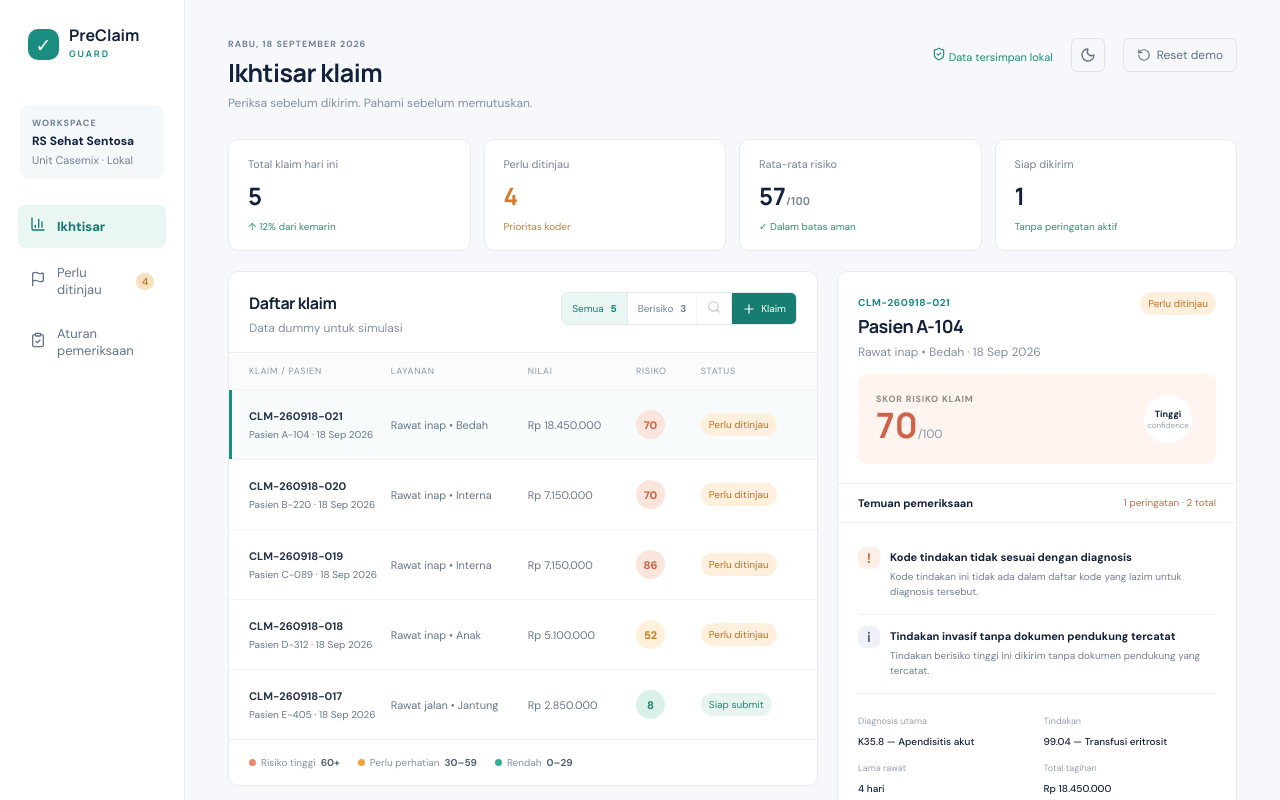
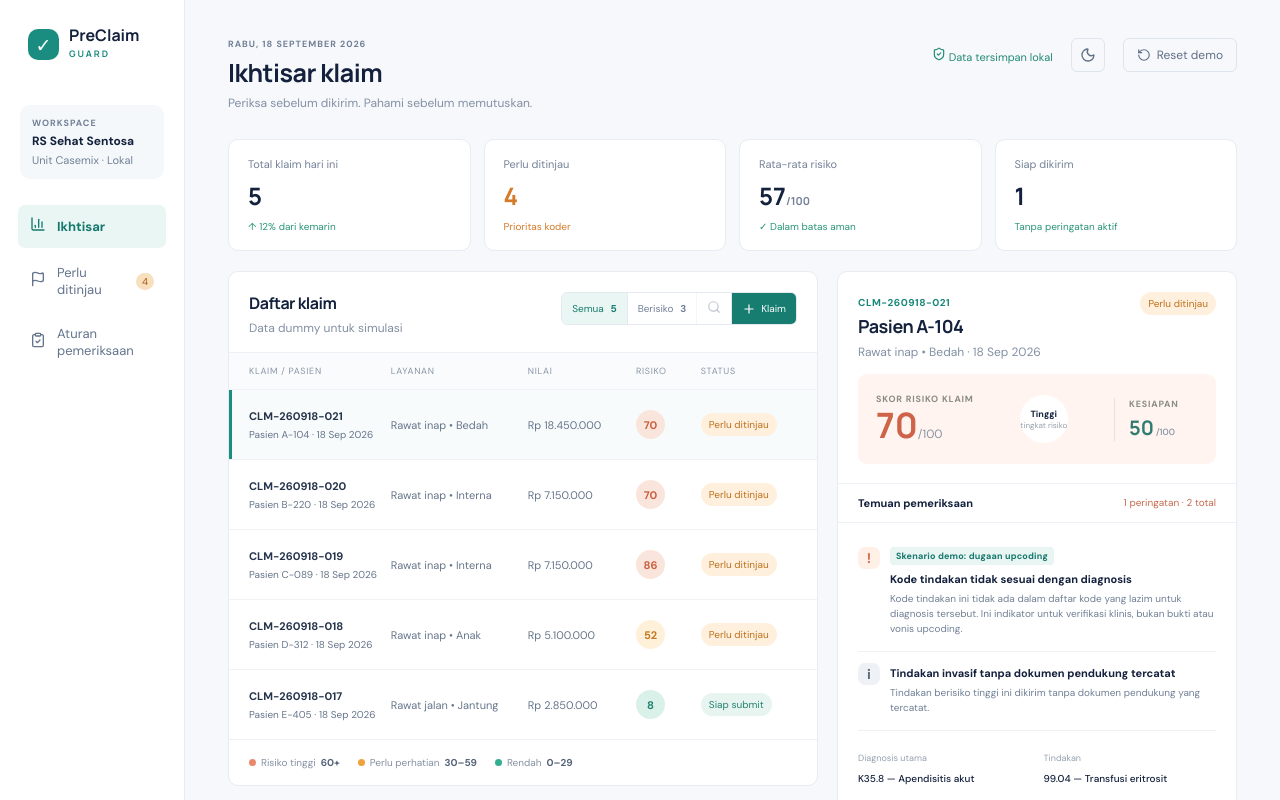
Before and after one commit to jaweed3/healthkathon-preclaim, a React (Vite) app in the folder app/: page / in a window 1280 px wide. Shown: the top 800 px of the page. Built offline with nearby package versions, Linux system fonts and the light colour scheme.

Commit message:
feat(app): show revision recheck before and after

```diff
--- a/app/src/App.tsx
+++ b/app/src/App.tsx
@@ -7,6 +7,7 @@ import {
   evaluateAll,
   initialFlags,
   knownDiagnoses,
+  readinessFor,
   recomputeRule,
   replaceFlagsForRule,
   scoreFor,
@@ -152,6 +153,7 @@ export default function App() {
       ...withCode,
       flags,
       score,
+      readiness: readinessFor(flags),
       status: statusFor(score, flags),
     }
 
@@ -164,6 +166,10 @@ export default function App() {
       evidence: input.evidence,
       previousScore: selected.score,
       newScore: score,
+      previousReadiness: selected.readiness,
+      newReadiness: readinessFor(flags),
+      previousFindings: selected.flags,
+      newFindings: flags,
     })
 
     setClaims((cs) => cs.map((c) => (c.id === updated.id ? updated : c)))
--- a/app/src/components/ClaimDetail.tsx
+++ b/app/src/components/ClaimDetail.tsx
@@ -1,6 +1,7 @@
 import type { CSSProperties } from 'react'
 import { CLAIM_STATUS, REVIEW_THRESHOLD, scoreTone, type AuditEvent, type Claim } from '@preclaim/core'
 import RevisionModal from './RevisionModal'
+import RecheckPanel from './RecheckPanel'
 import StatusBadge from './StatusBadge'
 
 type Props = {
@@ -27,11 +28,16 @@ const stamp = (at: string) => new Date(at).toLocaleString('id-ID')
 
 /** Why a rule fired, in the coder's language rather than the engine's. */
 const RULE_BLURB: Record<string, string> = {
-  'dx-procedure': 'Kode tindakan ini tidak ada dalam daftar kode yang lazim untuk diagnosis tersebut.',
+  'dx-procedure': 'Kode tindakan ini tidak ada dalam daftar kode yang lazim untuk diagnosis tersebut. Ini indikator untuk verifikasi klinis, bukan bukti atau vonis upcoding.',
   'length-of-stay': 'Lama rawat lebih panjang dari pola yang biasa untuk diagnosis ini di fasilitas.',
   'missing-evidence': 'Tindakan berisiko tinggi ini dikirim tanpa dokumen pendukung yang tercatat.',
   similarity:
-    'Diagnosis, tindakan, dan lama rawat mirip dengan klaim lain. Periksa kemungkinan klaim tertukar.',
+    'Diagnosis, tindakan, dan lama rawat mirip dengan klaim lain. Kemiripan adalah sinyal untuk memeriksa kemungkinan copy-paste atau klaim tertukar, bukan bukti.',
+}
+
+const DEMO_CASE: Record<string, string> = {
+  'dx-procedure': 'Skenario demo: dugaan upcoding',
+  similarity: 'Skenario demo: indikasi copy-paste',
 }
 
 export default function ClaimDetail(props: Props) {
@@ -62,8 +68,12 @@ export default function ClaimDetail(props: Props) {
         <div className="score-ring">
           <div style={{ '--score': `${claim.score * 3.6}deg` } as CSSProperties}>
             <b>{claim.score < 30 ? 'Aman' : claim.score < REVIEW_THRESHOLD ? 'Perhatian' : 'Tinggi'}</b>
-            <small>confidence</small>
+            <small>tingkat risiko</small>
           </div>
+        </div>
+        <div className="readiness-card">
+          <span>KESIAPAN</span>
+          <b>{claim.readiness}<small>/100</small></b>
         </div>
       </div>
 
@@ -85,6 +95,7 @@ export default function ClaimDetail(props: Props) {
             <div className={`flag ${f.severity}`} key={`${f.ruleId}-${f.message}`}>
               <div className="flag-icon">{f.severity === 'warn' ? '!' : 'i'}</div>
               <div>
+                {DEMO_CASE[f.ruleId] && <span className="demo-case">{DEMO_CASE[f.ruleId]}</span>}
                 <b>{f.message}</b>
                 <p>{RULE_BLURB[f.ruleId] ?? 'Ditemukan oleh pemeriksaan otomatis.'}</p>
               </div>
@@ -131,6 +142,16 @@ export default function ClaimDetail(props: Props) {
                   <div className="audit-change">
                     {event.from} <i>→</i> {event.to}
                   </div>
+                  {event.previousFindings && event.newFindings && (
+                    <RecheckPanel
+                      previousScore={event.previousScore}
+                      newScore={event.newScore}
+                      previousReadiness={event.previousReadiness}
+                      newReadiness={event.newReadiness}
+                      previousFindings={event.previousFindings}
+                      newFindings={event.newFindings}
+                    />
+                  )}
                   <p>{event.reason}</p>
                   <span className={event.evidence ? 'audit-evidence yes' : 'audit-evidence no'}>
                     {event.evidence ? '✓ evidence diperiksa' : '⚠ tanpa evidence'}
--- /dev/null
+++ b/app/src/components/RecheckPanel.tsx
@@ -0,0 +1,57 @@
+import type { Flag } from '@preclaim/core'
+
+type Props = {
+  previousScore: number
+  newScore: number
+  previousReadiness?: number
+  newReadiness?: number
+  previousFindings: Flag[]
+  newFindings: Flag[]
+}
+
+function findingKey(finding: Flag): string {
+  return `${finding.ruleId}:${finding.message}`
+}
+
+export default function RecheckPanel({
+  previousScore,
+  newScore,
+  previousReadiness,
+  newReadiness,
+  previousFindings,
+  newFindings,
+}: Props) {
+  const activeKeys = new Set(newFindings.map(findingKey))
+  const completed = previousFindings.filter((finding) => !activeKeys.has(findingKey(finding)))
+
+  return (
+    <section className="recheck-panel" aria-label="Hasil pemeriksaan ulang">
+      <div className="recheck-heading">
+        <b>Pemeriksaan ulang</b>
+        <span>Perubahan dari revisi kode</span>
+      </div>
+      <div className="recheck-scores">
+        <span>Risiko <b>{previousScore} → {newScore}</b></span>
+        {previousReadiness !== undefined && newReadiness !== undefined && (
+          <span>Kesiapan <b>{previousReadiness} → {newReadiness}</b></span>
+        )}
+      </div>
+      <div className="recheck-findings">
+        <div>
+          <b>Selesai ({completed.length})</b>
+          {completed.map((finding) => (
+            <span className="finding-done" key={findingKey(finding)}>✓ {finding.message}</span>
+          ))}
+          {completed.length === 0 && <span>Tidak ada temuan yang selesai.</span>}
+        </div>
+        <div>
+          <b>Tersisa ({newFindings.length})</b>
+          {newFindings.map((finding) => (
+            <span key={findingKey(finding)}>• {finding.message}</span>
+          ))}
+          {newFindings.length === 0 && <span>Tidak ada temuan aktif.</span>}
+        </div>
+      </div>
+    </section>
+  )
+}
--- a/app/src/styles.css
+++ b/app/src/styles.css
@@ -528,6 +528,28 @@ h2 {
   font-size: 8px;
   color: #97a0ab;
 }
+.readiness-card {
+  min-width: 84px;
+  padding-left: 14px;
+  border-left: 1px solid #eadfd9;
+  display: grid;
+  gap: 4px;
+}
+.readiness-card span,
+.readiness-card small {
+  color: #8290a0;
+  font-size: 9px;
+}
+.readiness-card b {
+  font-family: Manrope, sans-serif;
+  font-size: 20px;
+  color: #317c70;
+}
+.readiness-card small {
+  margin-left: 2px;
+  font-family: 'DM Sans', sans-serif;
+  font-weight: 500;
+}
 .section-title {
   border-top: 1px solid #edf0f4;
   border-bottom: 1px solid #edf0f4;
@@ -564,6 +586,21 @@ h2 {
 }
 .flag b {
   font-size: 11px;
+}
+.demo-case {
+  display: table;
+  margin-bottom: 4px;
+  padding: 3px 6px;
+  border-radius: 4px;
+  background: #e8f5f2;
+  color: #16776d;
+  font-size: 9px;
+  font-weight: 700;
+  letter-spacing: 0.02em;
+}
+.theme-dark .demo-case {
+  background: #203e3a;
+  color: #82d4c8;
 }
 .flag p {
   font-size: 10px;
@@ -1517,6 +1554,67 @@ button:disabled:hover {
   color: #b8c7d1;
 }
 .theme-dark .audit-entry p {
+  color: #9aabb8;
+}
+.recheck-panel {
+  margin: 10px 0;
+  padding: 12px;
+  border: 1px solid #dcebe7;
+  border-radius: 8px;
+  background: #f6fbf9;
+}
+.recheck-heading,
+.recheck-scores,
+.recheck-findings,
+.recheck-findings > div {
+  display: grid;
+  gap: 6px;
+}
+.recheck-heading span,
+.recheck-findings span {
+  color: #607086;
+  font-size: 11px;
+}
+.recheck-scores {
+  grid-template-columns: 1fr 1fr;
+  margin: 10px 0;
+}
+.recheck-scores span {
+  display: grid;
+  gap: 2px;
+  color: #718096;
+  font-size: 10px;
+}
+.recheck-scores b {
+  color: #217c6f;
+  font-size: 16px;
+}
+.recheck-findings {
+  grid-template-columns: 1fr 1fr;
+  padding-top: 9px;
+  border-top: 1px solid #dcebe7;
+}
+.finding-done {
+  color: #217c6f !important;
+}
+.theme-dark .readiness-card {
+  border-color: #3a4d5b;
+}
+.theme-dark .readiness-card b,
+.theme-dark .recheck-scores b,
+.theme-dark .finding-done {
+  color: #4ec3a3 !important;
+}
+.theme-dark .recheck-panel {
+  background: #172d2c;
+  border-color: #31514c;
+}
+.theme-dark .recheck-findings {
+  border-color: #31514c;
+}
+.theme-dark .recheck-heading span,
+.theme-dark .recheck-findings span,
+.theme-dark .recheck-scores span {
   color: #9aabb8;
 }
 .theme-dark .audit-evidence.no {
```
